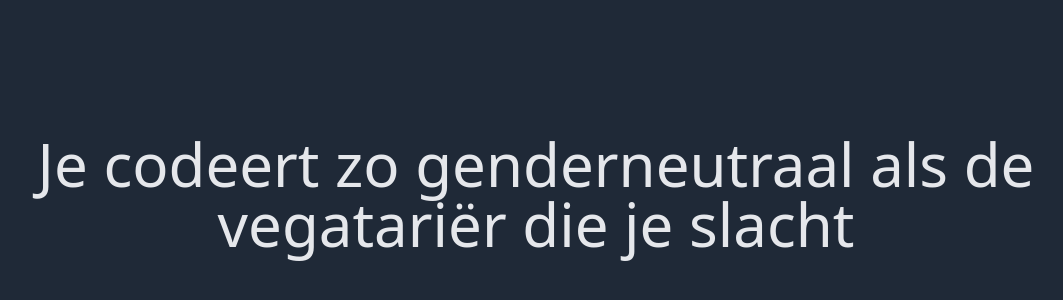
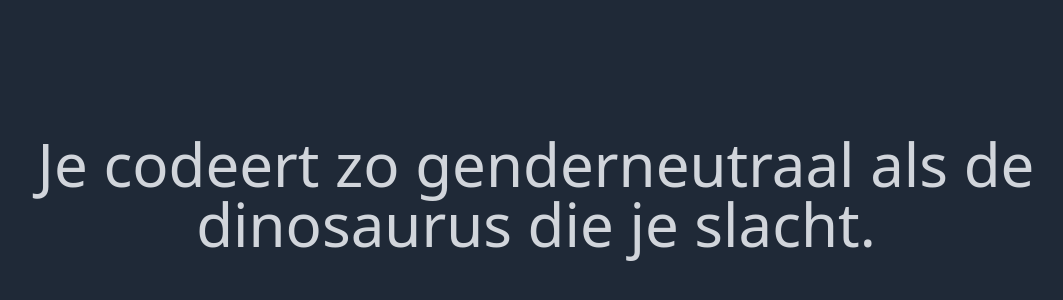
Before and after one commit to MiquelBontes/Miquel-Generator, a Nuxt app: page /miquel-sentences in a window 1280 px wide. Shown: the part 206-506 px from the top of the page, without its empty margins (104-1167 px from the left). Built offline with nearby package versions, Linux system fonts and the light colour scheme.

Commit message:
More sentence parts added

```diff
--- a/components/SentenceGenerator.vue
+++ b/components/SentenceGenerator.vue
@@ -16,7 +16,7 @@ import { ISentence } from '~/core/interfaces/Sentence';
 @Component
 export default class SentenceGenerator extends Vue {
     @Prop({required: true})
-    readonly sentences: ISentence
+    readonly sentences!: ISentence
 
     sentence: string = ''
 
@@ -24,9 +24,7 @@ export default class SentenceGenerator extends Vue {
         this.generateSentence()
     }
 
-    generateSentence(): string {
-        this.sentence = ''
-
+    generateSentence(): void {
         this.sentence = 'Je '
             + this.sentences.startVerbs[Math.floor(Math.random() * this.sentences.startVerbs.length)]
             + ' zo '
@@ -35,6 +33,7 @@ export default class SentenceGenerator extends Vue {
             + this.sentences.nouns[Math.floor(Math.random() * this.sentences.nouns.length)]
             + ' die je '
             + this.sentences.endVerbs[Math.floor(Math.random() * this.sentences.endVerbs.length)]
+            + '.'
     }
 }
 </script>
@@ -43,7 +42,7 @@ export default class SentenceGenerator extends Vue {
 .sentence-text {
     @apply
     mx-4
-    text-6xl text-gray-200 hover:text-white
+    text-6xl text-gray-300 hover:text-white
     cursor-pointer
 }
 </style>
--- a/core/exports/sentences/MiquelSentences.ts
+++ b/core/exports/sentences/MiquelSentences.ts
@@ -12,7 +12,6 @@ export const MiquelSentences: ISentence = {
         'kauwt',
         'spuugt',
         'zingt',
-        'schaatst',
         'vecht',
         'sport',
         'schreeuwt',
@@ -45,6 +44,7 @@ export const MiquelSentences: ISentence = {
         'zoekt',
         'kent',
         'bezit',
+        'adopteert',
     ],
     adverbs: [
         'jong',
@@ -72,6 +72,7 @@ export const MiquelSentences: ISentence = {
         'pessimistisch',
         'optimistisch',
         'zakelijk',
+        'stil',
     ],
     nouns: [
         'vis',
@@ -97,5 +98,8 @@ export const MiquelSentences: ISentence = {
         'gladde paling',
         'uil',
         'stagiair',
+        'makreel',
+        'vos',
+        ''
     ],
 }
```
